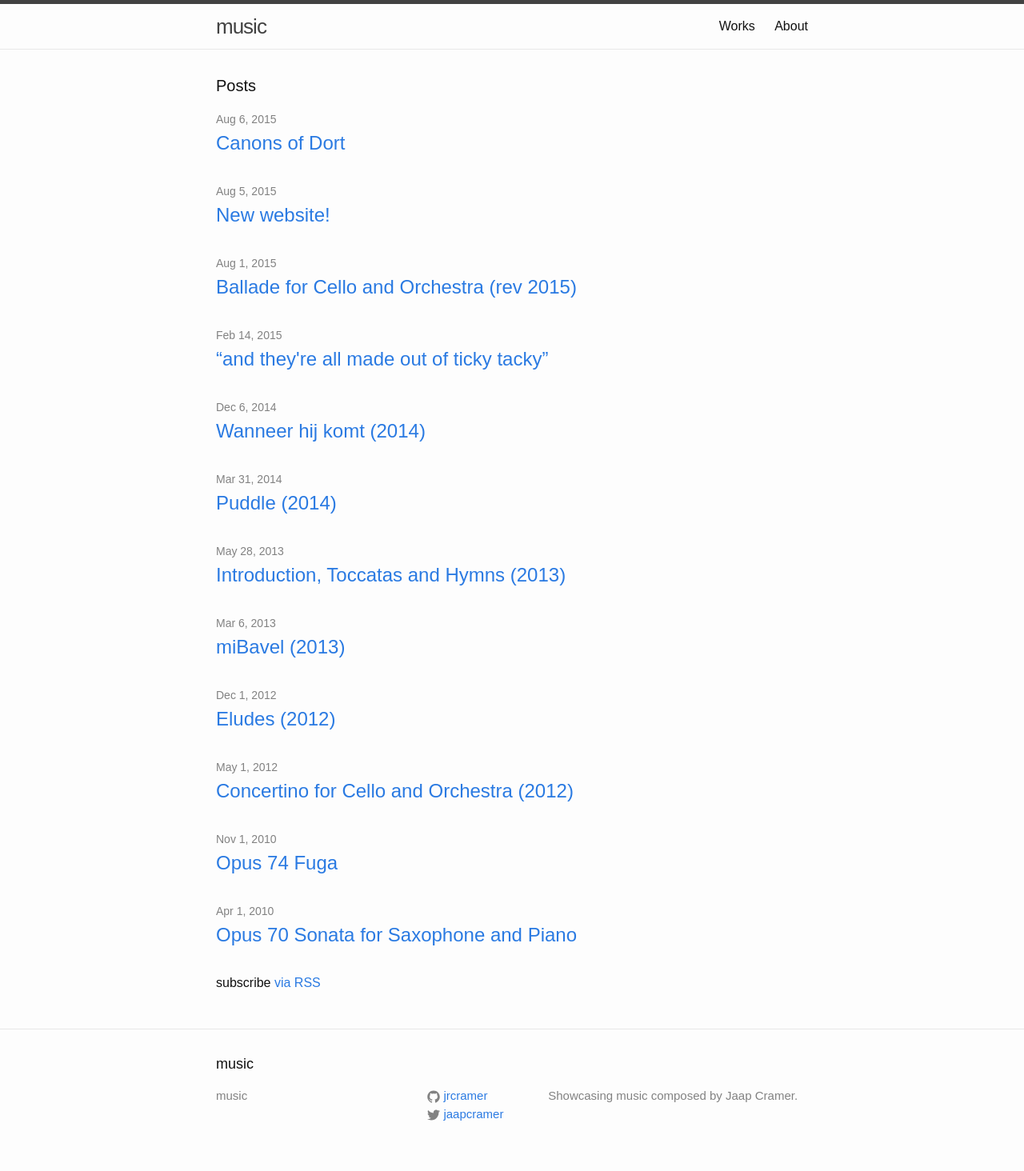
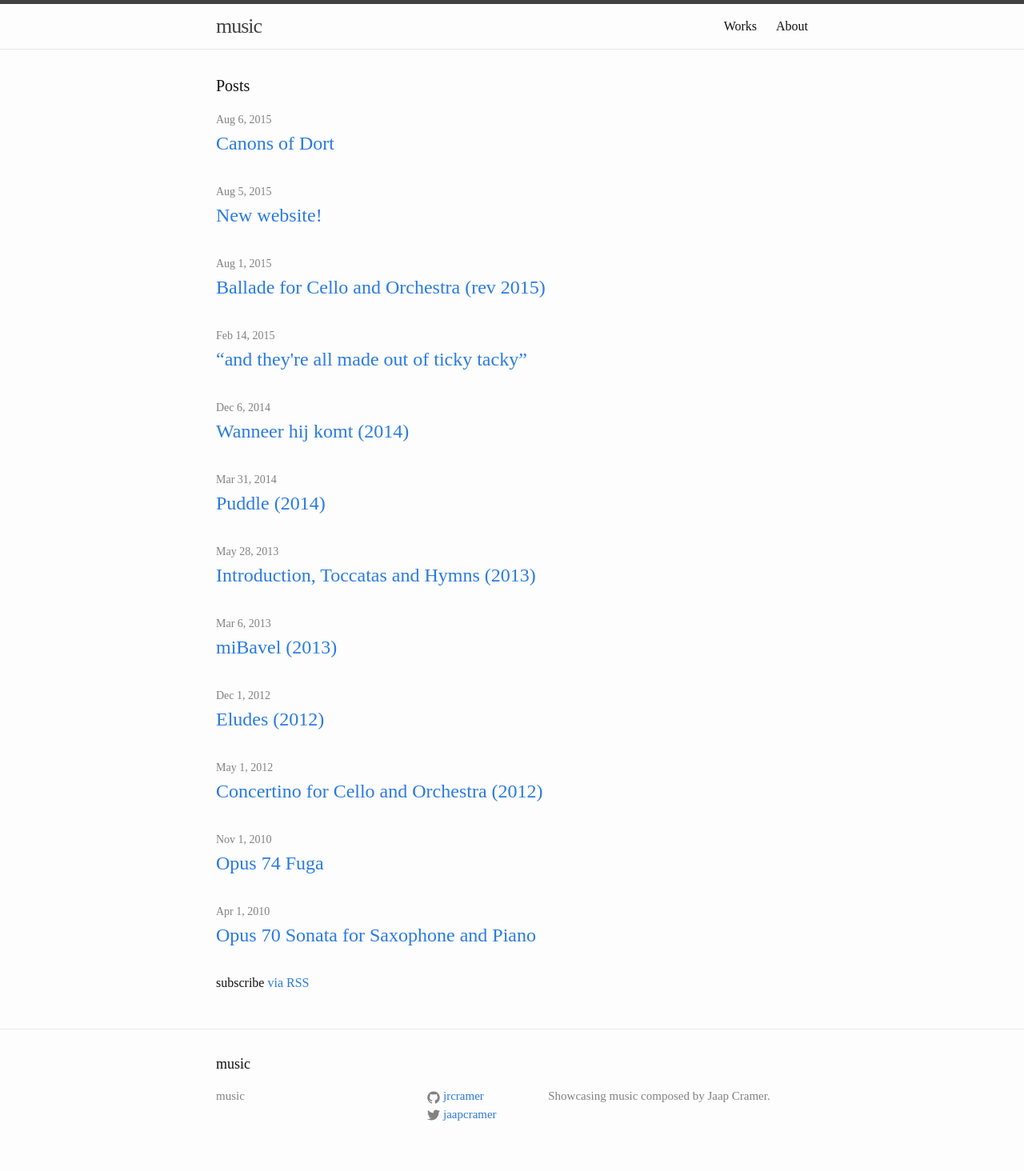
Before and after one commit to jrcramer/music, a Jekyll site: the page built from index.html, in a window 1280 px wide. Shown: the whole page at 80% size. Built offline with Jekyll 4.4.1, drawn with Linux system fonts in a browser that asks for light colours.

Commit message:
Update main.scss

```diff
--- a/css/main.scss
+++ b/css/main.scss
@@ -7,7 +7,7 @@
 
 // Our variables
 //$base-font-family: Helvetica, Arial, sans-serif;
-$base-font-family: Cardo, sans-serif;
+$base-font-family: Cardo, serif;
 $base-font-size:   16px;
 $small-font-size:  $base-font-size * 0.875;
 $base-line-height: 1.5;
```
